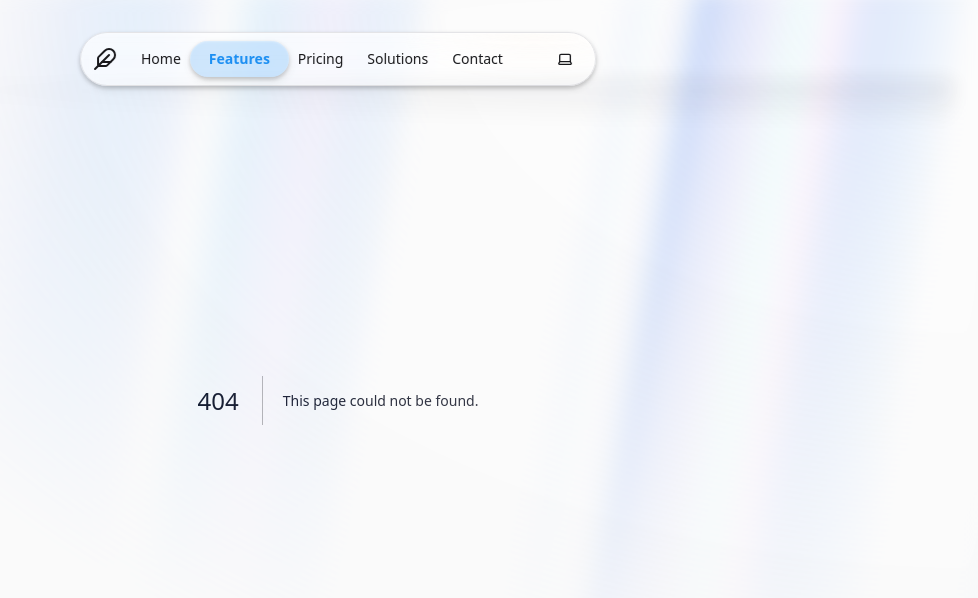
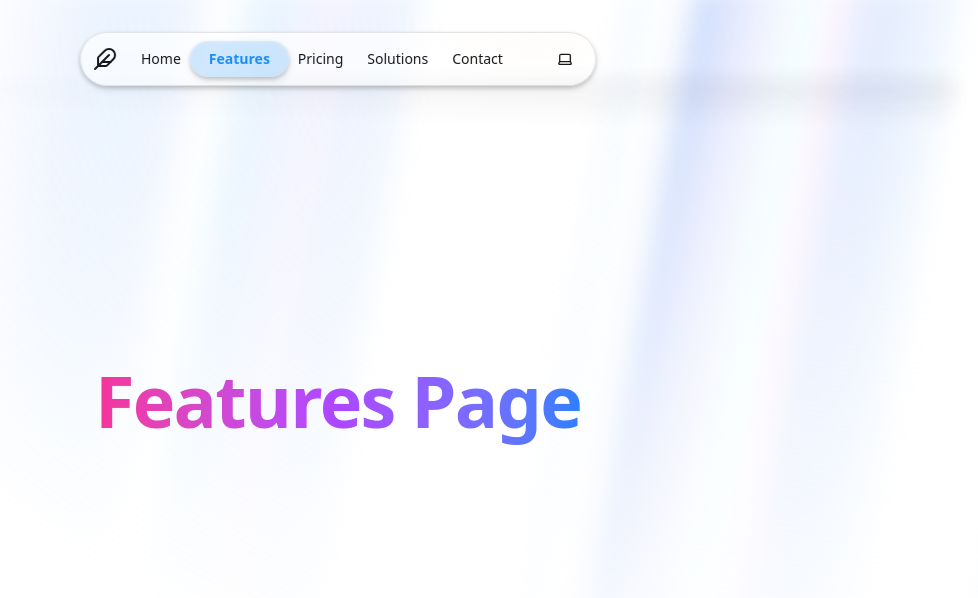
Before and after one commit to Qaisar-Mateen/Landing, a Next.js app: page /features in a window 1280 px wide. Before the commit this address had no page. Shown: the top 598 px of the page, without its empty margins (302-1280 px from the left). Built offline with nearby package versions, Linux system fonts and the light colour scheme.

Commit message:
feat: restructure styles by moving depth and globals CSS to a new directory and updating imports

```diff
--- /dev/null
+++ b/app/contact/page.tsx
@@ -0,0 +1,14 @@
+'use client';
+
+export default function Home() {
+  return (
+    <div className="min-h-screen w-full flex items-center justify-center bg-white dark:bg-black px-4 sm:px-0">
+      <div className="text-center space-y-6 max-w-2xl z-5 py-16 sm:py-0">
+        {/* <p className="py-1 px-3 bg-zinc-200/30 dark:bg-zinc-900/30 backdrop-blur-sm font-light rounded-full text-zinc-900 dark:text-white inline-block text-sm sm:text-base shadow-m">Join 7,000+ Users</p> */}
+        <div className="space-y-3">
+          <h1 className="text-4xl py-5 sm:text-7xl tracking-tight bg-clip-text bg-linear-to-r from-pink-500 via-purple-500 to-blue-500 text-transparent font-semibold leading-tight">Contact page</h1>
+        </div>
+      </div>
+    </div>
+  );
+}
--- /dev/null
+++ b/app/features/page.tsx
@@ -0,0 +1,14 @@
+'use client';
+
+export default function Home() {
+  return (
+    <div className="min-h-screen w-full flex items-center justify-center bg-white dark:bg-black px-4 sm:px-0">
+      <div className="text-center space-y-6 max-w-2xl z-5 py-16 sm:py-0">
+        {/* <p className="py-1 px-3 bg-zinc-200/30 dark:bg-zinc-900/30 backdrop-blur-sm font-light rounded-full text-zinc-900 dark:text-white inline-block text-sm sm:text-base shadow-m">Join 7,000+ Users</p> */}
+        <div className="space-y-3">
+          <h1 className="text-4xl py-5 sm:text-7xl tracking-tight bg-clip-text bg-linear-to-r from-pink-500 via-purple-500 to-blue-500 text-transparent font-semibold leading-tight">Features Page</h1>
+        </div>
+      </div>
+    </div>
+  );
+}
--- a/app/layout.tsx
+++ b/app/layout.tsx
@@ -1,6 +1,6 @@
 import type { Metadata } from "next";
 import { Geist, Geist_Mono } from "next/font/google";
-import "./globals.css";
+import "./styles/globals.css";
 import { AuroraBackground } from "@/components/ui/aurora-background";
 import NavBar from "@/components/nav-bar";
 import { ThemeProvider } from "@/components/theme-provider";
--- /dev/null
+++ b/app/pricing/page.tsx
@@ -0,0 +1,14 @@
+'use client';
+
+export default function Home() {
+  return (
+    <div className="min-h-screen w-full flex items-center justify-center bg-white dark:bg-black px-4 sm:px-0">
+      <div className="text-center space-y-6 max-w-2xl z-5 py-16 sm:py-0">
+        {/* <p className="py-1 px-3 bg-zinc-200/30 dark:bg-zinc-900/30 backdrop-blur-sm font-light rounded-full text-zinc-900 dark:text-white inline-block text-sm sm:text-base shadow-m">Join 7,000+ Users</p> */}
+        <div className="space-y-3">
+          <h1 className="text-4xl py-5 sm:text-7xl tracking-tight bg-clip-text bg-linear-to-r from-pink-500 via-purple-500 to-blue-500 text-transparent font-semibold leading-tight">Pricing Page</h1>
+        </div>
+      </div>
+    </div>
+  );
+}
--- /dev/null
+++ b/app/solutions/page.tsx
@@ -0,0 +1,14 @@
+'use client';
+
+export default function Home() {
+  return (
+    <div className="min-h-screen w-full flex items-center justify-center bg-white dark:bg-black px-4 sm:px-0">
+      <div className="text-center space-y-6 max-w-2xl z-5 py-16 sm:py-0">
+        {/* <p className="py-1 px-3 bg-zinc-200/30 dark:bg-zinc-900/30 backdrop-blur-sm font-light rounded-full text-zinc-900 dark:text-white inline-block text-sm sm:text-base shadow-m">Join 7,000+ Users</p> */}
+        <div className="space-y-3">
+          <h1 className="text-4xl py-5 sm:text-7xl tracking-tight bg-clip-text bg-linear-to-r from-pink-500 via-purple-500 to-blue-500 text-transparent font-semibold leading-tight">Solutions Page</h1>
+        </div>
+      </div>
+    </div>
+  );
+}
```
Also changed, not shown: app/styles/depth.css (renamed from app/depth.css), app/styles/globals.css (renamed from app/globals.css).
